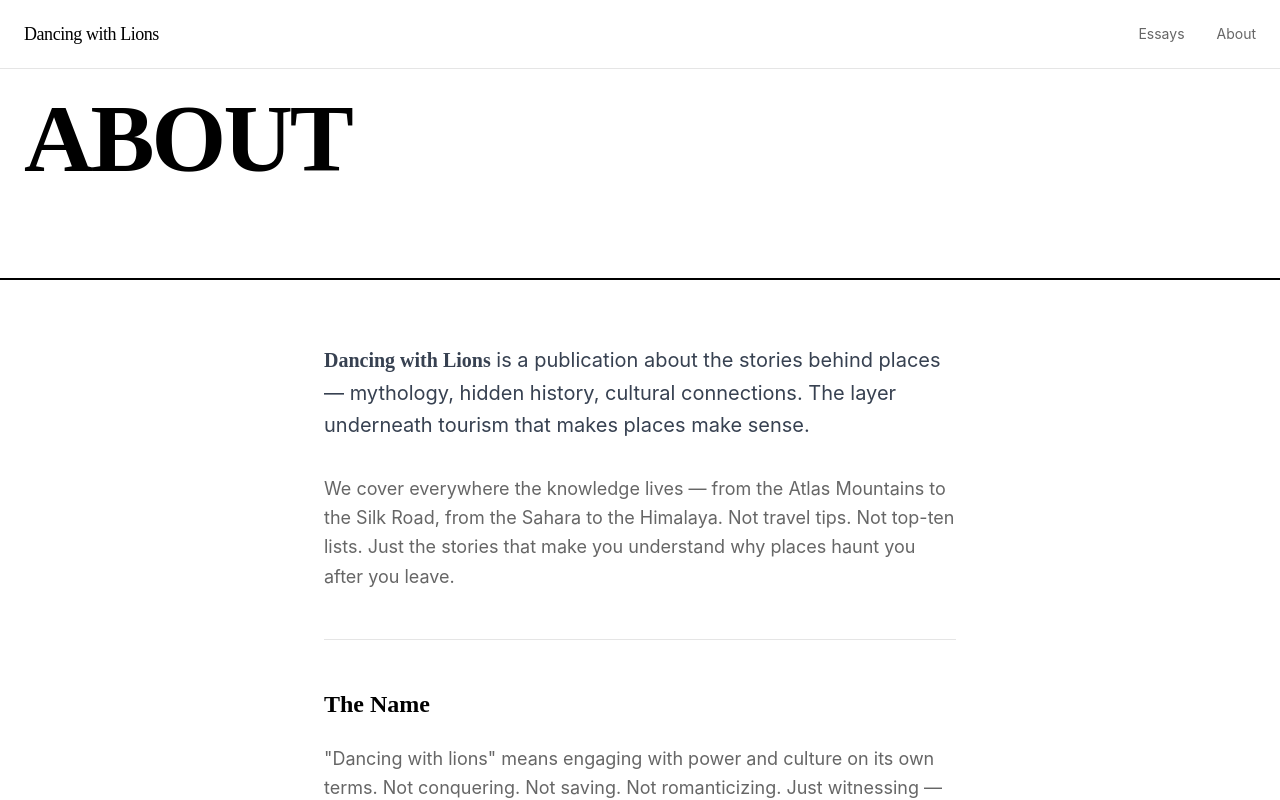
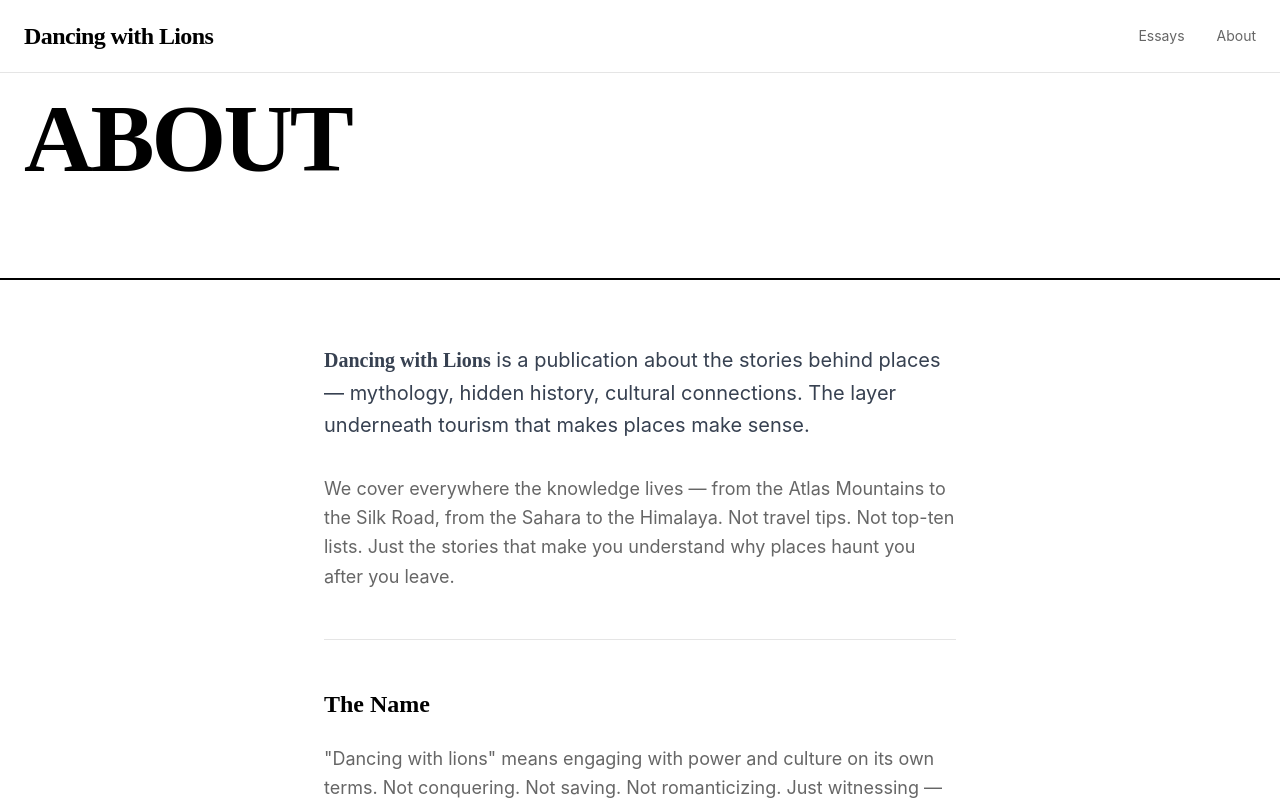
Before and after one commit to indigoandlavender/dancing-with-lions-2, a Next.js app: page /about in a window 1280 px wide. Shown: the top 800 px of the page. Built offline with nearby package versions, Linux system fonts and the light colour scheme.

Commit message:
Add files via upload

```diff
--- a/components/Header.tsx
+++ b/components/Header.tsx
@@ -35,7 +35,7 @@ export default function Header({ transparent = false }: HeaderProps) {
       <div className="max-w-[1400px] mx-auto px-6 py-5 flex items-center justify-between">
         <Link
           href="/"
-          className={`font-display text-lg tracking-tight transition-colors duration-300 ${
+          className={`font-display text-2xl font-semibold tracking-tight transition-colors duration-300 ${
             isTransparent ? 'text-white' : 'text-black'
           }`}
         >
```
